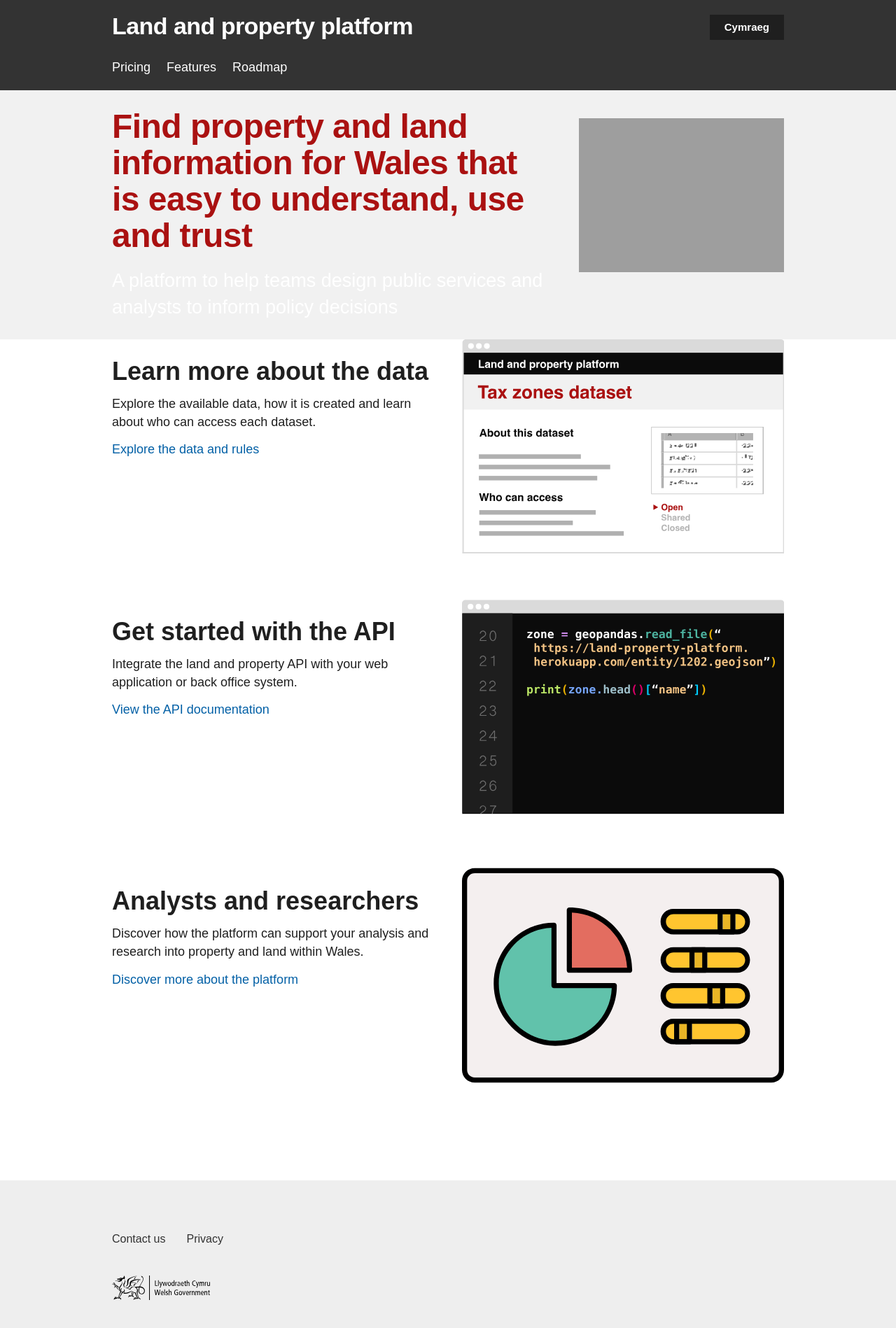
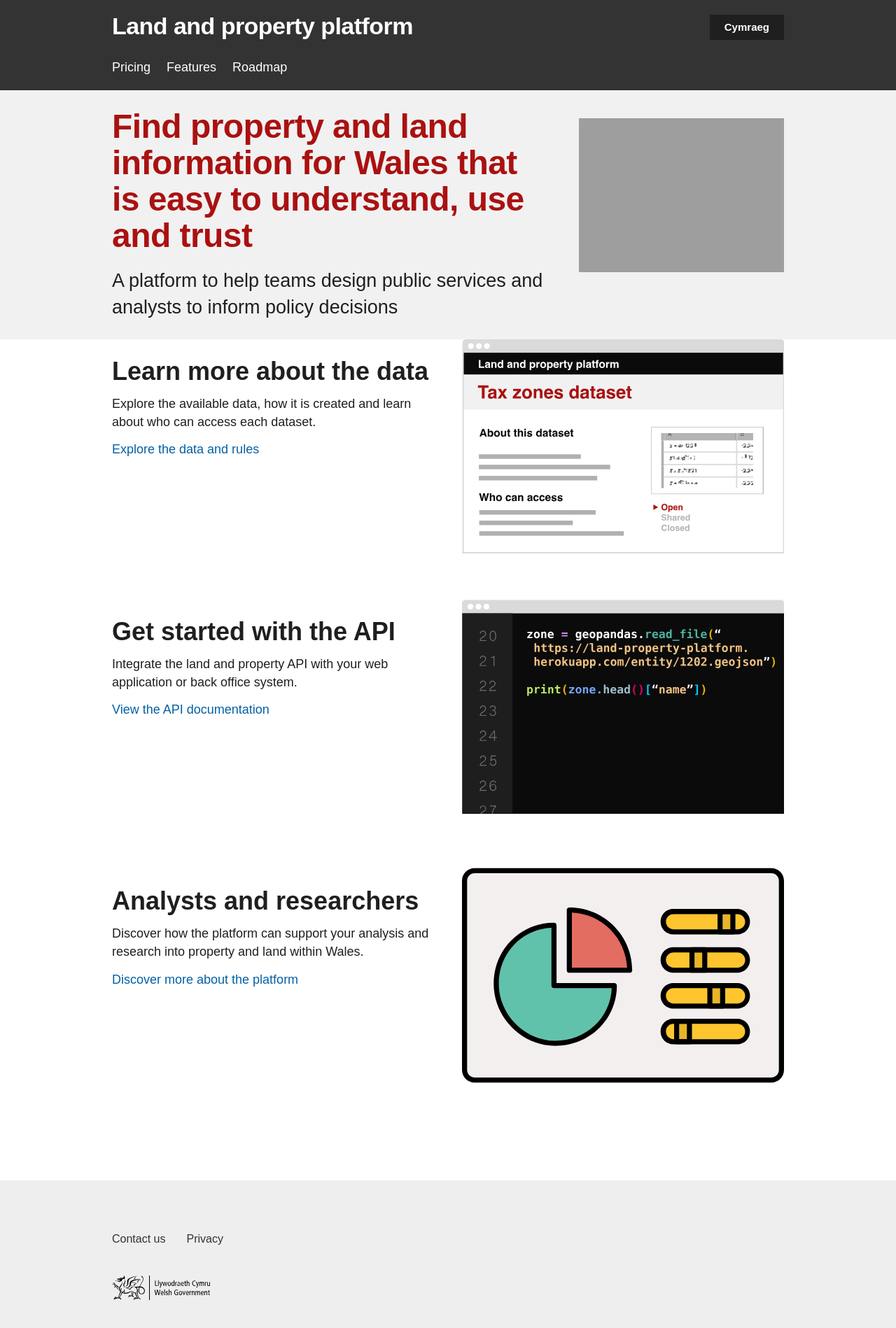
Before and after one commit to welsh-revenue-authority/property_platform_app, a FastAPI app: page / in a window 1280 px wide. Shown: the whole page at 70% size. Run offline with FastAPI, Linux system fonts and the light colour scheme; some libraries are stand-ins or nearby versions; grey boxes are pictures that could not be loaded.

```diff
--- a/static/css/app.css
+++ b/static/css/app.css
@@ -10,6 +10,10 @@
   color:#aa1111;
 }
 
+.app-hero .lead {
+  color:rgb(31,31,31);
+}
+
 .app-hero img {
   margin-top:40px;
 }
```
